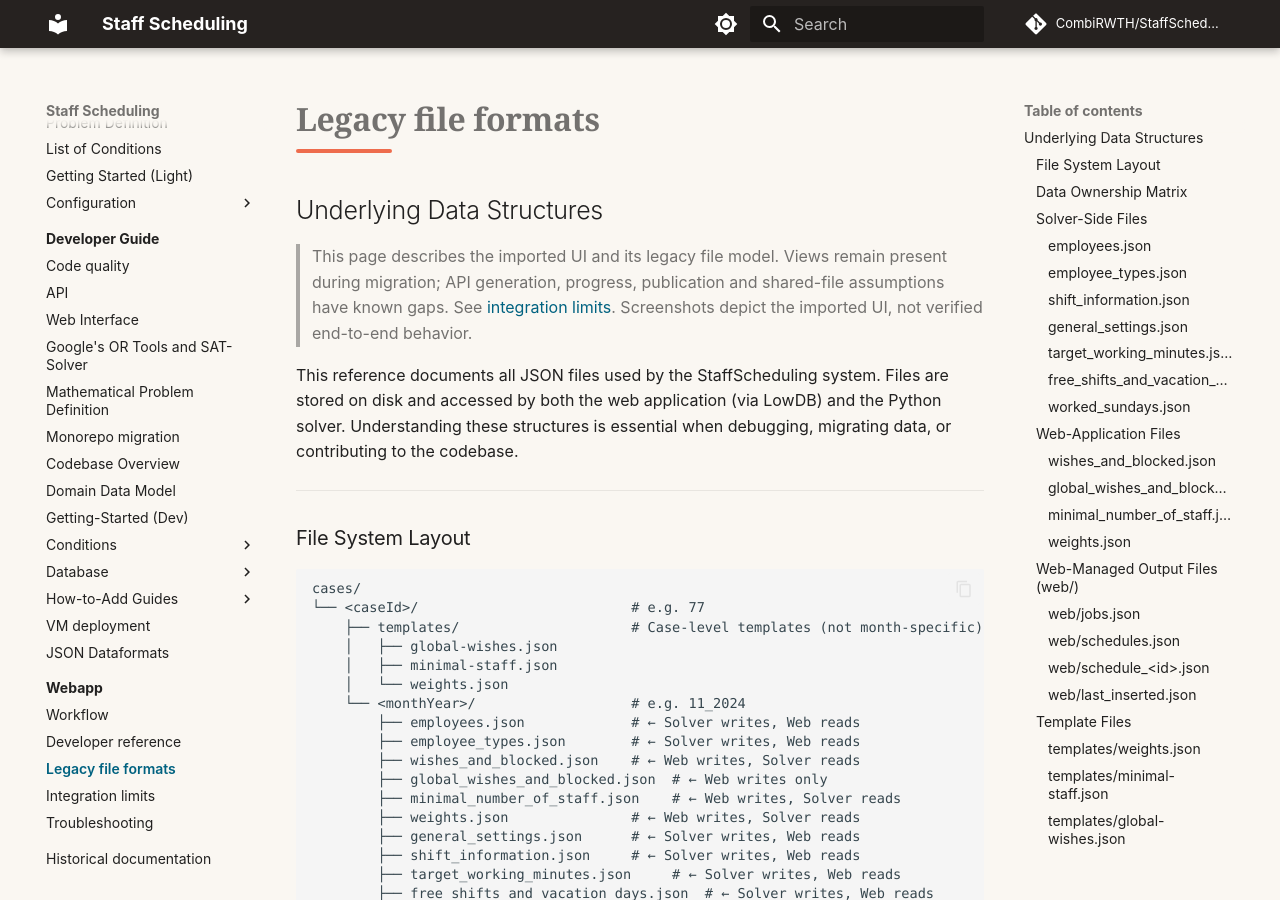
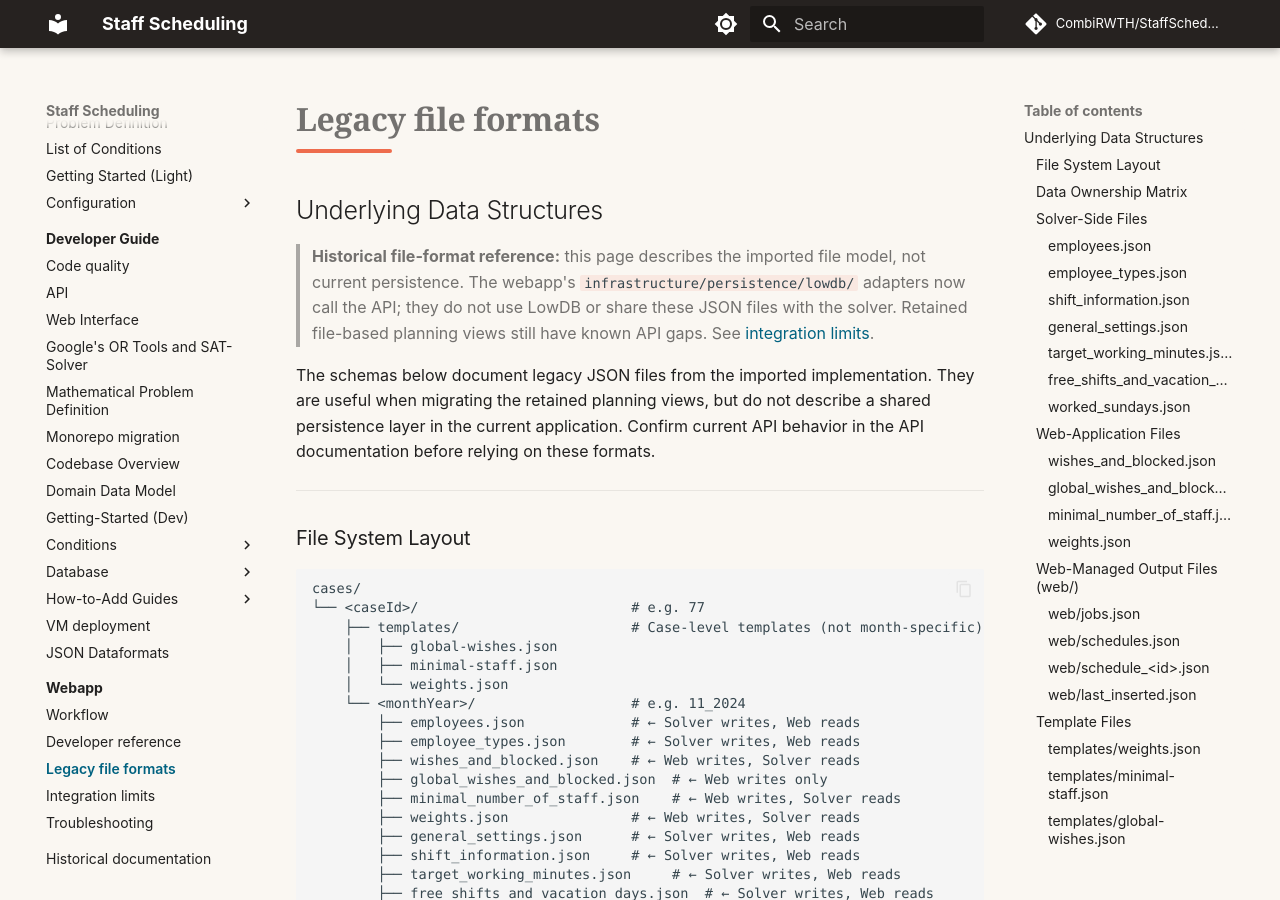
Before and after one commit to CombiRWTH/StaffScheduling, an MkDocs documentation site: the page built from docs/source/webapp/underlying_data.md, in a window 1280 px wide and 900 px high. Built offline with MkDocs 1.6.1 and Material for MkDocs 9.7.7, drawn with Linux system fonts in a browser that asks for light colours; comment, search, counter and statistics services are not loaded.

Commit message:
docs: clarify legacy webapp references

```diff
--- a/docs/source/webapp/underlying_data.md
+++ b/docs/source/webapp/underlying_data.md
@@ -1,10 +1,10 @@
 # Underlying Data Structures
 
-> This page describes the imported UI and its legacy file model. Views remain present during migration; API generation, progress, publication and shared-file assumptions have known gaps. See [integration limits](solver-integration.md). Screenshots depict the imported UI, not verified end-to-end behavior.
+> **Historical file-format reference:** this page describes the imported file model, not current persistence. The webapp's `infrastructure/persistence/lowdb/` adapters now call the API; they do not use LowDB or share these JSON files with the solver. Retained file-based planning views still have known API gaps. See [integration limits](solver-integration.md).
 
-This reference documents all JSON files used by the StaffScheduling system. Files are stored on disk
-and accessed by both the web application (via LowDB) and the Python solver. Understanding these
-structures is essential when debugging, migrating data, or contributing to the codebase.
+The schemas below document legacy JSON files from the imported implementation. They are useful when
+migrating the retained planning views, but do not describe a shared persistence layer in the current
+application. Confirm current API behavior in the API documentation before relying on these formats.
 
 ---
 
```
Also changed, not shown: docs/source/developer-view/monorepo-migration.md (+1 -1 lines), docs/source/webapp/developer-guide.md (+1 -1 lines).
